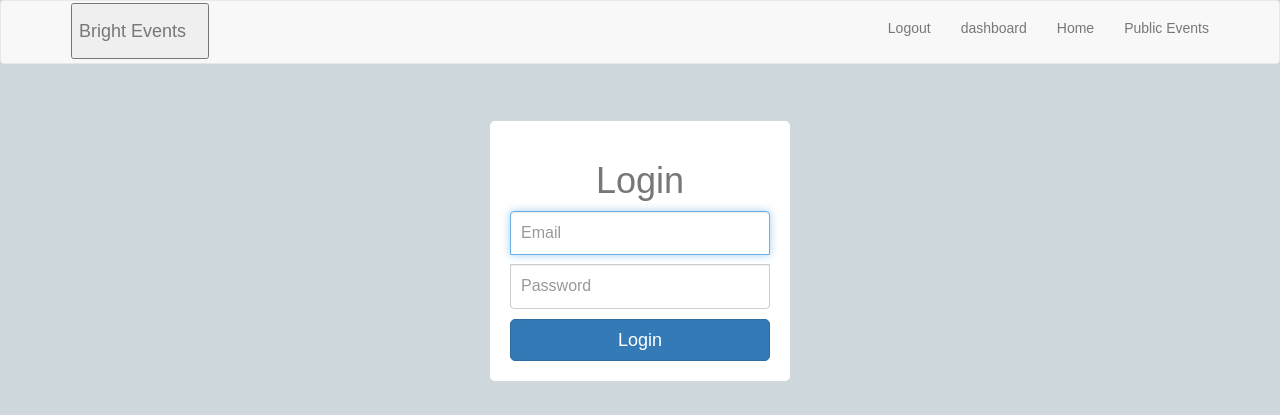
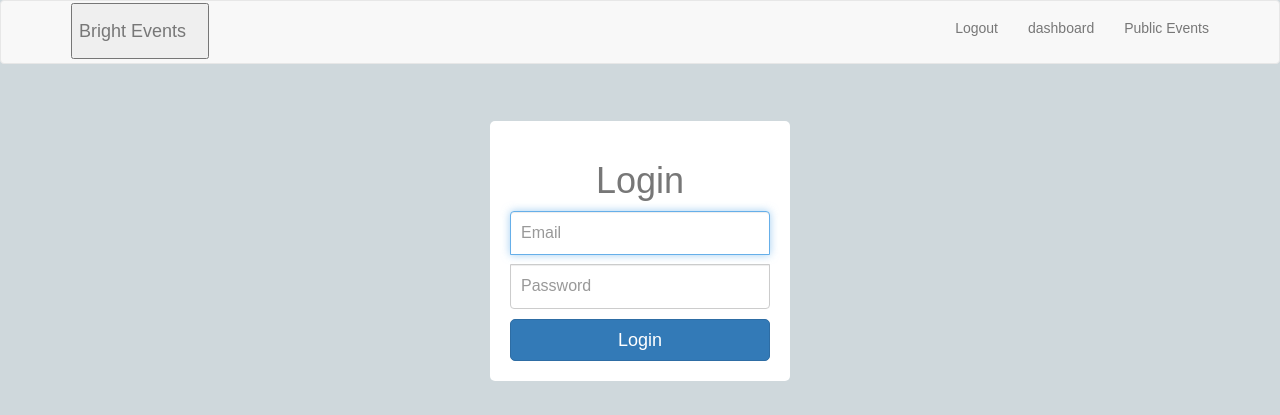
Before and after one commit to FelixWambiri/BrightEvents, a Flask app: a page that uses app/templates/includes/_navbar.html in a window 1280 px wide. Shown: the top 415 px of the page. Run offline with Flask 2, Linux system fonts and the light colour scheme; the visitor is signed in with stand-in values (Sample User, id 1); some libraries are stand-ins or nearby versions.

Commit message:
[REF] Change access to homepage to only when not logged in

```diff
--- a/app/templates/includes/_navbar.html
+++ b/app/templates/includes/_navbar.html
@@ -14,7 +14,6 @@
             {% if current_user.is_authenticated %}
             <li><a href="/api/v1/logout">Logout</a></li>
             <li><a href="/api/v1/dashboard">dashboard</a></li>
-            <li><a href="/">Home</a></li>
             <li><a href="/api/v1/public_events">Public Events</a></li>
             {% else %}
             <li><a href="/">Home</a></li>
```
